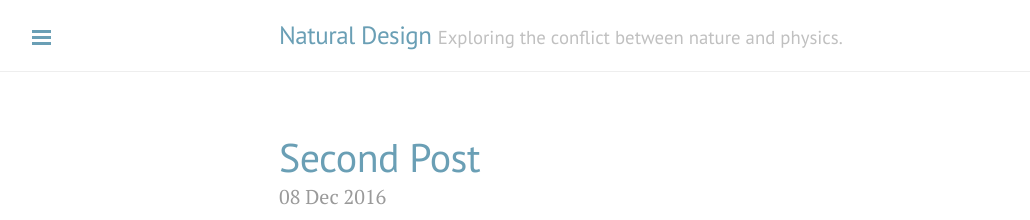
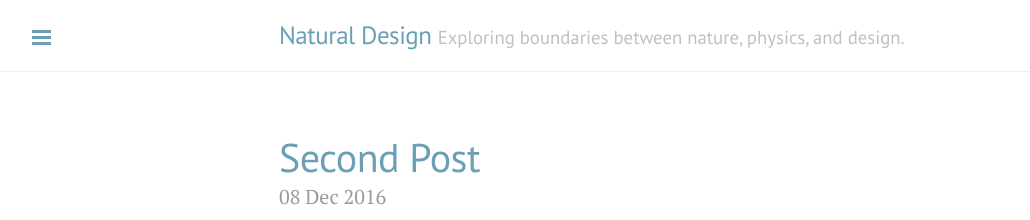
Before and after one commit to stembl/stembl.github.io, a Jekyll site: the page built from index.html, in a window 1280 px wide and 900 px high. Shown: the top 220 px of the window, without its empty margins (1-1031 px from the left). Built offline with Jekyll 4.4.1, drawn with Linux system fonts in a browser that asks for light colours; the list of posts is cut into pages by our own code.

Commit message:
updated tagline

```diff
--- a/_config.yml
+++ b/_config.yml
@@ -13,7 +13,7 @@ permalink:           pretty
 
 # Setup
 title:            Natural Design
-tagline:          Exploring the conflict between nature and physics.
+tagline:          Exploring boundaries between nature, physics, and design.
 url:              http://stembl.github.io/
 paginate:            5
 baseurl:          /
```
